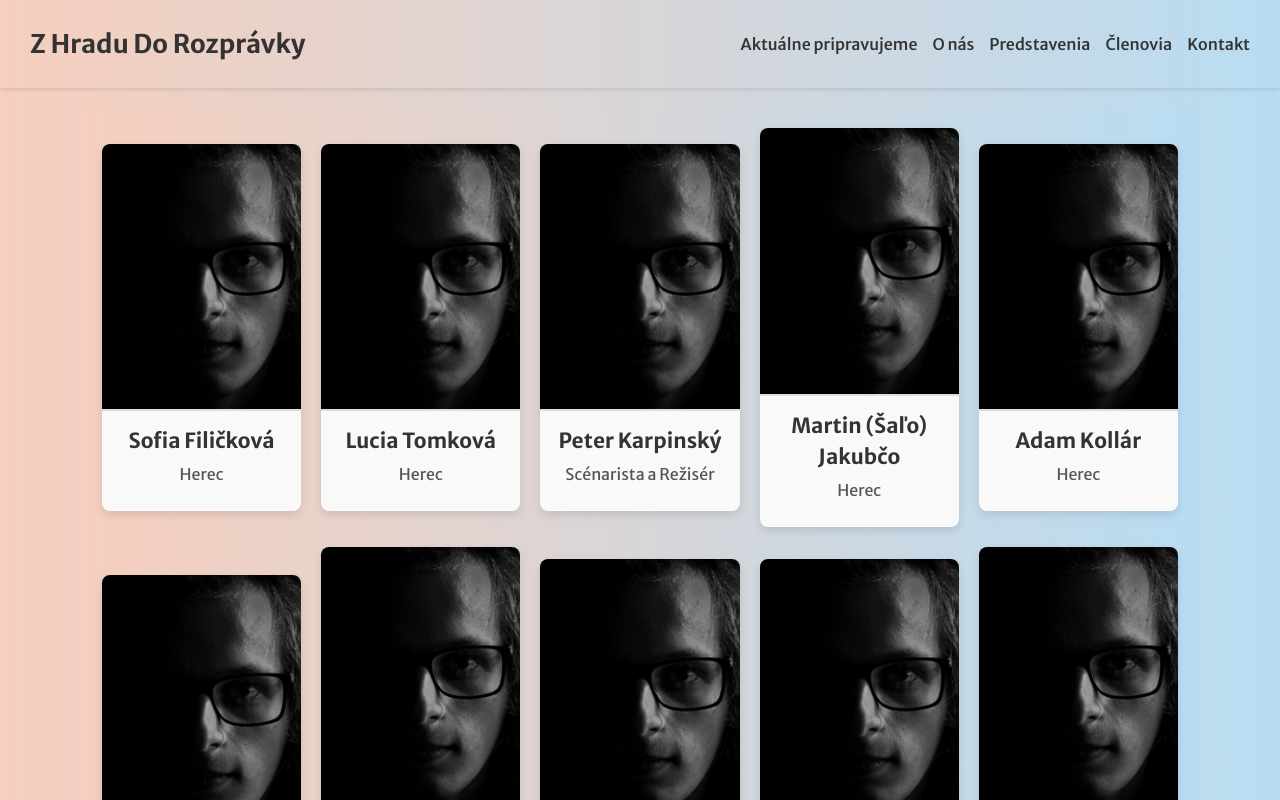
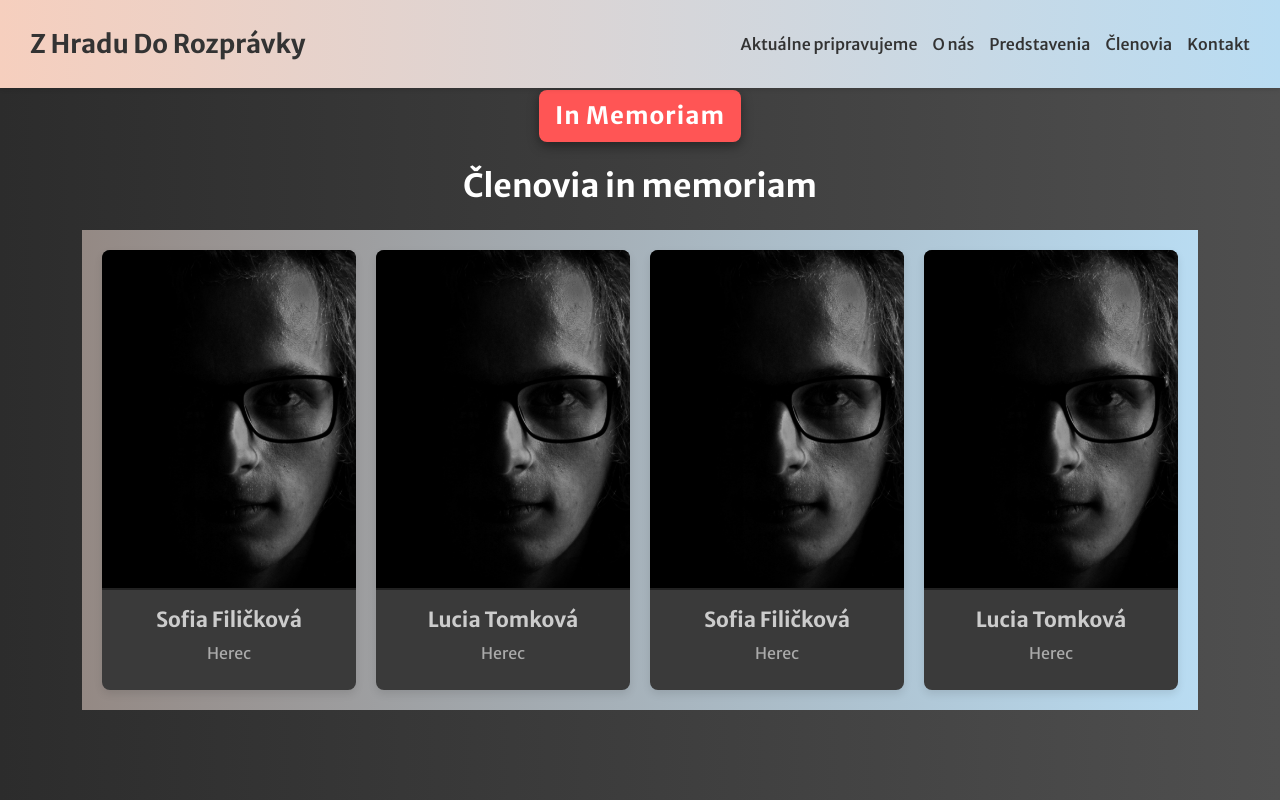
Before and after one commit to WarieSK/TaleWeb, a React (Vite) app: page /Members in a window 1280 px wide. Shown: the top 800 px of the page. Built offline with nearby package versions, Linux system fonts and the light colour scheme; a web font is replaced by a local one.

Commit message:
memberpage style and component addition

```diff
--- /dev/null
+++ b/src/components/FilteredMemberCards.jsx
@@ -0,0 +1,45 @@
+import React from "react";
+import { useNavigate } from "react-router-dom";
+import "../styles/FilteredMemberCards.css";
+import membersData from "../data/membersData";
+
+const FilteredMemberCards = () => {
+  const navigate = useNavigate();
+
+  const handleCardClick = (id) => {
+    navigate(`/members/${id}`);
+  };
+
+  // Filtrácia členov s id >= 1000
+  const filteredMembers = membersData.filter(member => member.id >= 1000);
+
+  return (
+    <div className="filteredMembers-container">
+  <div className="filteredMembers-label">In Memoriam</div>
+  <h2 className="filteredMembers-title">Členovia in memoriam</h2>
+  <div className="filteredMembers-grid">
+    {filteredMembers.map((member) => (
+      <div
+        key={member.id}
+        className="filteredMember-card"
+        onClick={() => handleCardClick(member.id)}
+        style={{ cursor: "pointer" }}
+      >
+        <img
+          src={member.image}
+          alt={member.name}
+          className="filteredMember-image"
+        />
+        <div className="filteredMember-info">
+          <h3>{member.name}</h3>
+          <p>{member.role}</p>
+        </div>
+      </div>
+    ))}
+  </div>
+</div>
+
+  );
+};
+
+export default FilteredMemberCards;
--- a/src/data/membersData.jsx
+++ b/src/data/membersData.jsx
@@ -13,6 +13,24 @@ const membersData = [
       image: "/JA.jpg",
       bio: "..."
     },
+
+    {
+      id: 1000,
+      name: "Sofia Filičková",
+      role: "Herec",
+      image: "/JA.jpg",
+      bio: "...",
+    },
+    {
+      id: 1001,
+      name: "Lucia Tomková",
+      role: "Herec",
+      image: "/JA.jpg",
+      bio: "..."
+    },
+
+
+
     {
       id: 1,
       name: "Peter Karpinský",
--- a/src/pages/MembersPage.jsx
+++ b/src/pages/MembersPage.jsx
@@ -4,12 +4,14 @@ import Header from "../components/Header";
 import MemberCards from "../components/MemberCards";
 import Footer from "../components/Footer";
 import membersData from "../data/membersData";
+import FilteredMemberCards from "../components/FilteredMemberCards";
 
 const MembersPage = () => {
   return (
     <div className="members-page">
       <Header />
       <main>
+        <FilteredMemberCards members={membersData} />
         <MemberCards members={membersData} />
       </main>
       <Footer />
--- /dev/null
+++ b/src/styles/FilteredMemberCards.css
@@ -0,0 +1,96 @@
+/* Štýl pre FilteredMemberCards */
+.filteredMembers-container {
+  text-align: center;
+  align-items: center;
+  padding: 40px 20px;
+  background: linear-gradient(to right, #2c2c2c, #4f4f4f);
+  min-height: 100vh;
+  display: flex;
+  flex-direction: column;
+  justify-content: center;
+  width: 100vw; /* Zabezpečenie plnej šírky */
+}
+
+.filteredMembers-title {
+  font-size: 2rem;
+  font-weight: bold;
+  color: #ffffff;
+  margin-bottom: 20px;
+}
+
+.filteredMembers-grid {
+  width: 90%;
+  justify-content: center;
+  align-items: center;
+  display: grid; /* Zmena na flex pre zarovnanie vedľa seba */
+  grid-template-columns: repeat(auto-fit, minmax(18%, 1fr));
+  gap: 20px;
+  padding: 20px;
+  background: linear-gradient(to right, #948984, #b9dcf2);
+  min-height: 100%;
+}
+
+.filteredMember-card {
+  display: flex;
+  flex-direction: column;
+  background: #3a3a3a;
+  border-radius: 8px;
+  overflow: hidden;
+  box-shadow: 0px 4px 8px rgba(0, 0, 0, 0.1);
+  transition: transform 0.3s ease, box-shadow 0.3s ease;
+  cursor: pointer;
+}
+
+.filteredMember-card:hover {
+  transform: translateY(-5px);
+  box-shadow: 0px 4px 12px rgba(0, 0, 0, 0.2);
+}
+
+.filteredMember-image {
+  width: 100%;
+  height: auto; /* Fixná výška pre konzistentnosť */
+  border-bottom: 2px solid #222;
+  object-fit: cover;
+  filter: grayscale(100%); /* Čiernobiely efekt */
+}
+
+.filteredMember-info {
+  padding: 15px;
+  text-align: center;
+}
+
+.filteredMember-info h3 {
+  font-size: 1.3rem;
+  color: #ccc;
+  margin-bottom: 5px;
+}
+
+.filteredMember-info p {
+  font-size: 1rem;
+  color: #aaa;
+  margin-bottom: 10px;
+}
+
+/* Efekt "in memoriam" */
+.filteredMember-card::after {
+  content: "†";
+  position: absolute;
+  top: 5px;
+  right: 10px;
+  font-size: 1.5rem;
+  color: #ff5555;
+}
+
+/* Nápis "In Memoriam" nad gridom */
+.filteredMembers-label {
+  position: relative;
+  margin-bottom: 20px;
+  font-size: 1.5rem;
+  font-weight: bold;
+  color: #ffffff;
+  background-color: #ff5555;
+  padding: 8px 16px;
+  border-radius: 8px;
+  box-shadow: 0px 4px 12px rgba(0, 0, 0, 0.4);
+  letter-spacing: 1px;
+}
--- a/src/styles/MemberCards.css
+++ b/src/styles/MemberCards.css
@@ -48,7 +48,6 @@
   box-shadow: 0px 4px 12px rgba(0, 0, 0, 0.2);
 }
 
-/* Profilový obrázok */
 .memberCards-image {
   width: 100%;
   height: auto;
@@ -71,9 +70,4 @@
   font-size: 1rem;
   color: #555;
   margin-bottom: 10px;
-  overflow: hidden;
-  display: -webkit-box;
-  -webkit-line-clamp: 3;
-  -webkit-box-orient: vertical;
-  text-overflow: ellipsis;
 }
```
